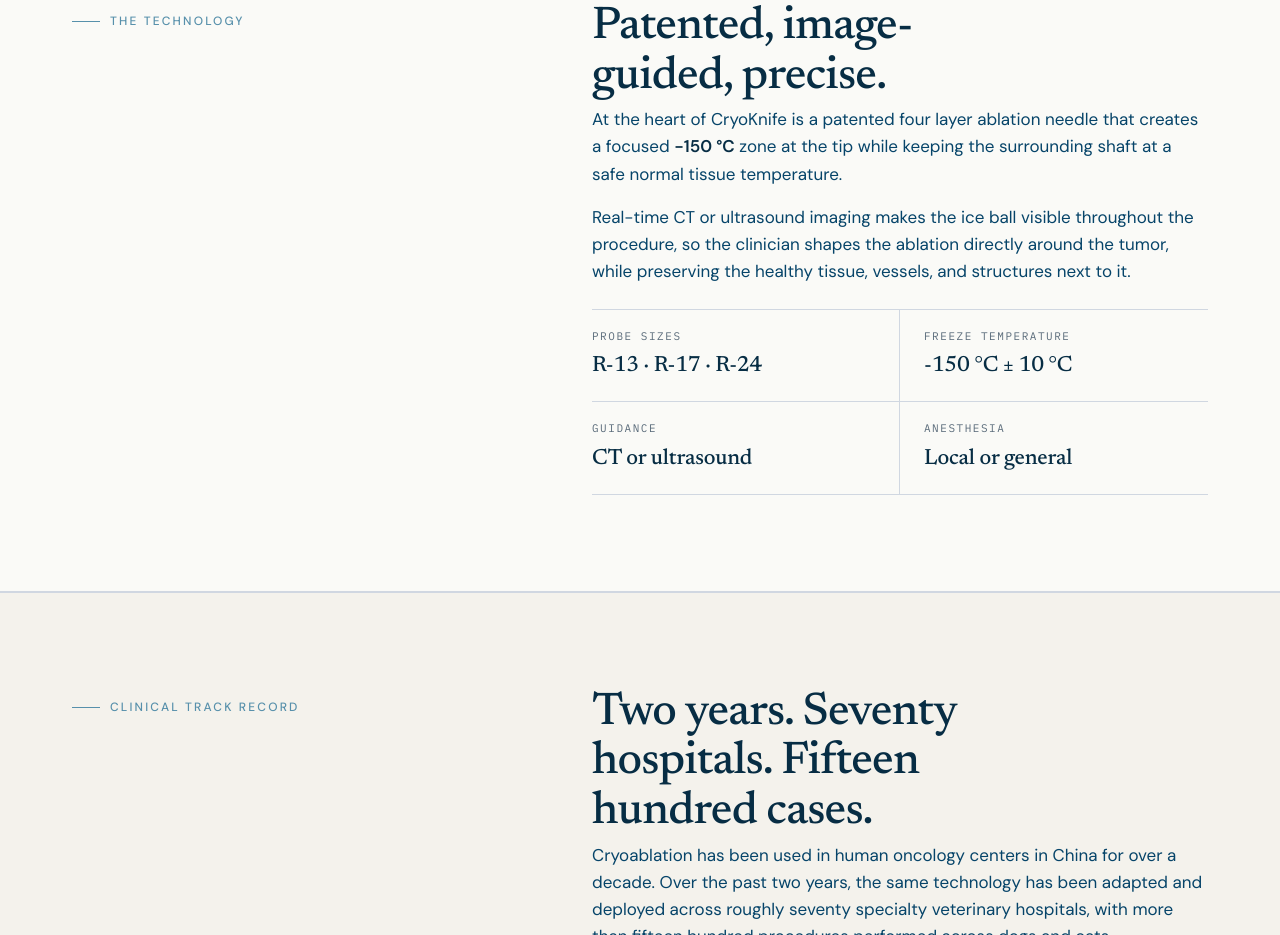
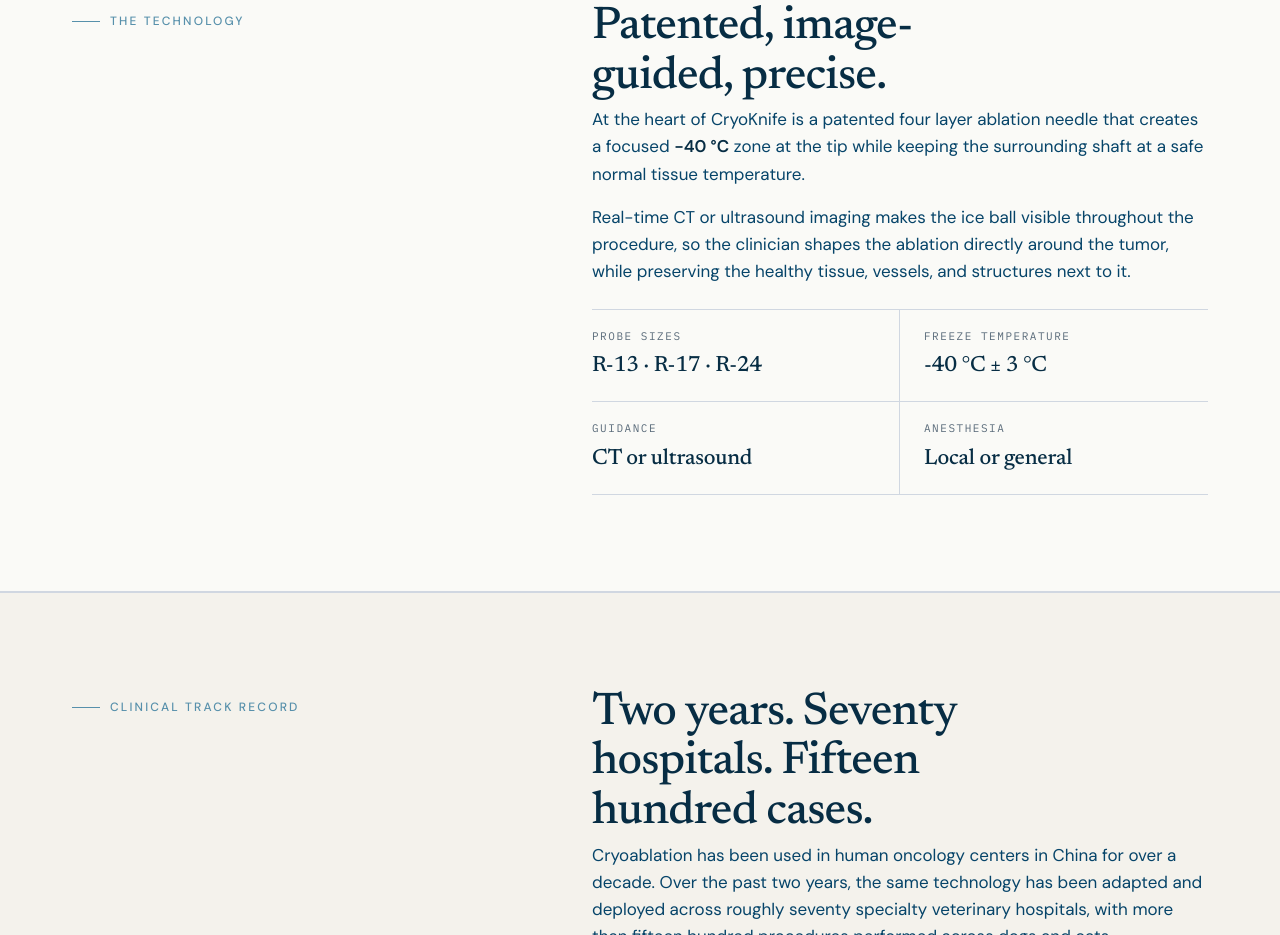
Before and after one commit to austinjames95/CryoKnifeWeb, a website built with Vite: page about.html in a window 1280 px wide. Shown: the part 1179-2114 px from the top of the page. Built offline with nearby package versions, Linux system fonts and the light colour scheme.

Commit message:
update temp range

```diff
--- a/about.html
+++ b/about.html
@@ -73,11 +73,11 @@
         </div>
         <div class="tech-body">
           <h2 class="h2 mission-h">Patented, image-guided, precise.</h2>
-          <p class="body lg">At the heart of CryoKnife is a patented four layer ablation needle that creates a focused <strong>-150 °C</strong> zone at the tip while keeping the surrounding shaft at a safe normal tissue temperature.</p>
+          <p class="body lg">At the heart of CryoKnife is a patented four layer ablation needle that creates a focused <strong>-40 °C</strong> zone at the tip while keeping the surrounding shaft at a safe normal tissue temperature.</p>
           <p class="body lg">Real-time CT or ultrasound imaging makes the ice ball visible throughout the procedure, so the clinician shapes the ablation directly around the tumor, while preserving the healthy tissue, vessels, and structures next to it.</p>
           <ul class="tech-list">
             <li><span class="k">Probe sizes</span><span class="v">R-13 · R-17 · R-24</span></li>
-            <li><span class="k">Freeze temperature</span><span class="v">-150 °C ± 10 °C</span></li>
+            <li><span class="k">Freeze temperature</span><span class="v">-40 °C ± 3 °C</span></li>
             <li><span class="k">Guidance</span><span class="v">CT or ultrasound</span></li>
             <li><span class="k">Anesthesia</span><span class="v">Local or general</span></li>
           </ul>
```
Also changed, not shown: index.html (+1 -1 lines).
